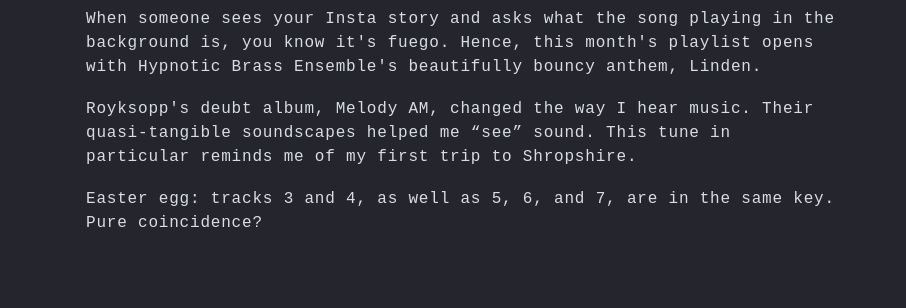
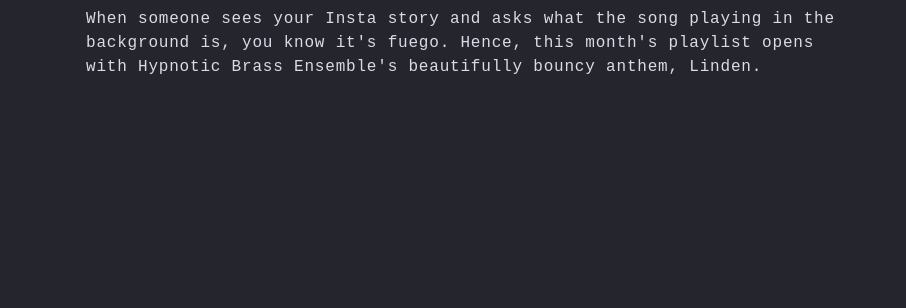
Before and after one commit to designbynuff/12x, a plain HTML site: page tuneage.html in a window 1280 px wide. Shown: the part 334-642 px from the top of the page, 374-1280 px from the left. Drawn offline with nearby package versions, Linux system fonts and the light colour scheme.

```diff
--- a/tuneage.html
+++ b/tuneage.html
@@ -60,13 +60,9 @@ come first in the head; any other head content must come *after* these tags -->
         month's playlist opens with Hypnotic Brass Ensemble's beautifully bouncy
         anthem, Linden.</p>
 
-        <p>Royksopp's deubt album, Melody AM, changed the
-        way I hear music. Their quasi-tangible soundscapes helped me “see”
-        sound. This tune in particular reminds me of my first trip to
-        Shropshire.</p>
+        <p></p>
 
-        <p>Easter egg: tracks 3 and 4, as well as 5, 6, and 7,
-        are in the same key. Pure coincidence?</p>
+        <p></p>
 
       </div>
 
```
